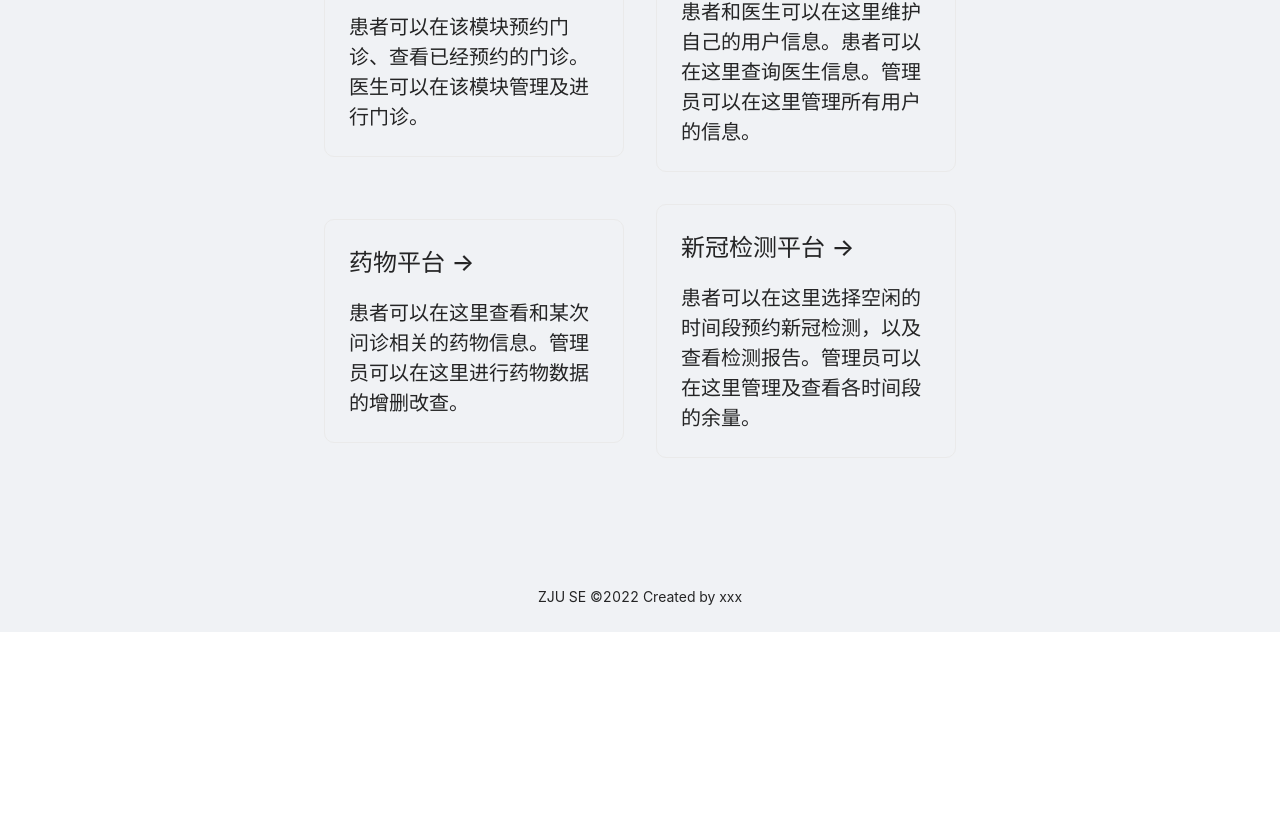
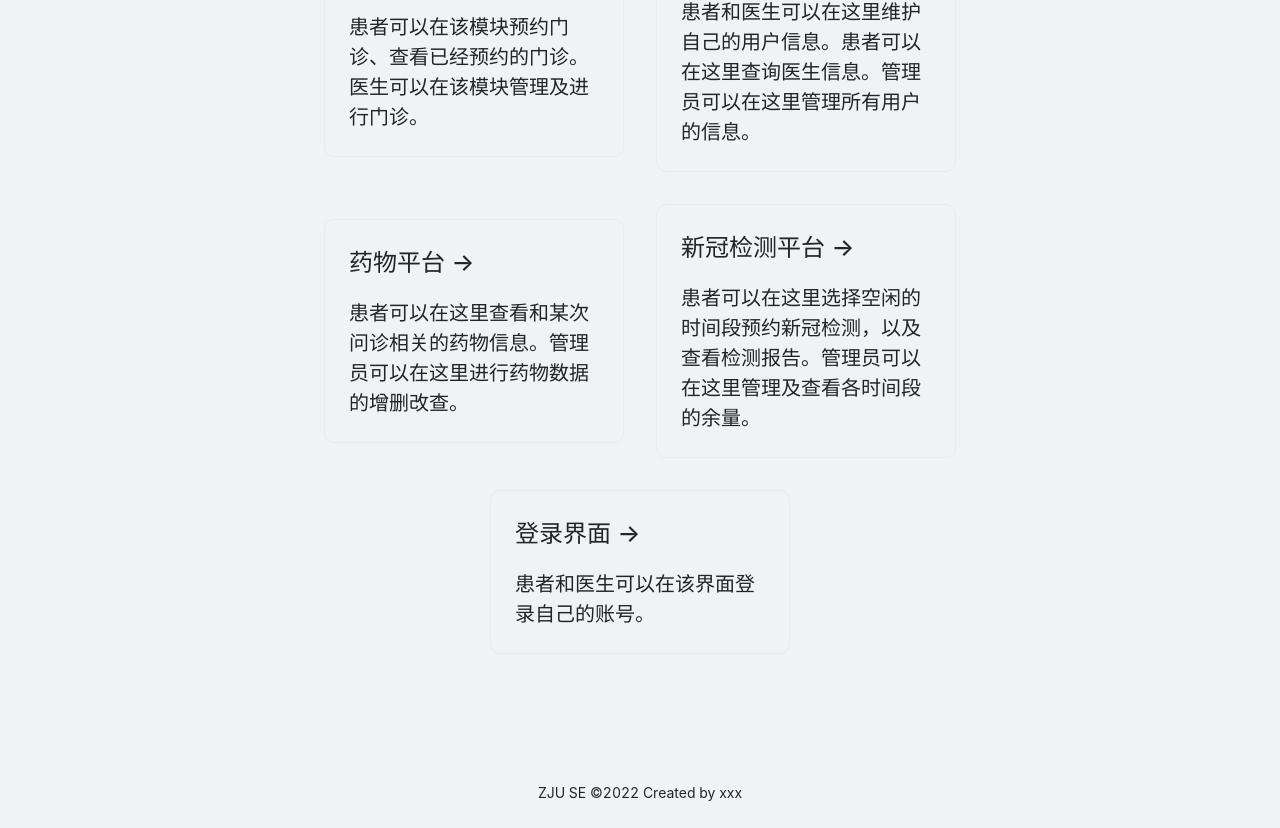
Before and after one commit to yuaanlin/zju-se-project, a Next.js app: page / in a window 1280 px wide. Shown: the part 487-1315 px from the top of the page. Before the commit the page ends 1119 px from the top, so only its background shows below. Built offline with nearby package versions, Linux system fonts and the light colour scheme.

Commit message:
little modification of login

```diff
--- a/package.json
+++ b/package.json
@@ -14,7 +14,7 @@
     "antd": "^4.20.3",
     "eslint-plugin-import": "^2.26.0",
     "eslint-plugin-react": "^7.29.4",
-    "next": "12.1.4",
+    "next": "^12.1.4",
     "react": "18.0.0",
     "react-dom": "18.0.0"
   },
--- a/pages/index.tsx
+++ b/pages/index.tsx
@@ -53,6 +53,14 @@ const Home: NextPage = () => {
             </a>
           </Link>
 
+          <Link href={'/login'}>
+            <a className={styles.card}>
+              <h2>登录界面 &rarr;</h2>
+              <p>
+                患者和医生可以在该界面登录自己的账号。
+              </p>
+            </a>
+          </Link>
         </div>
       </main>
     </div>
```
Also changed, not shown: 1 other file (tests, documents, lock files or other folders).
